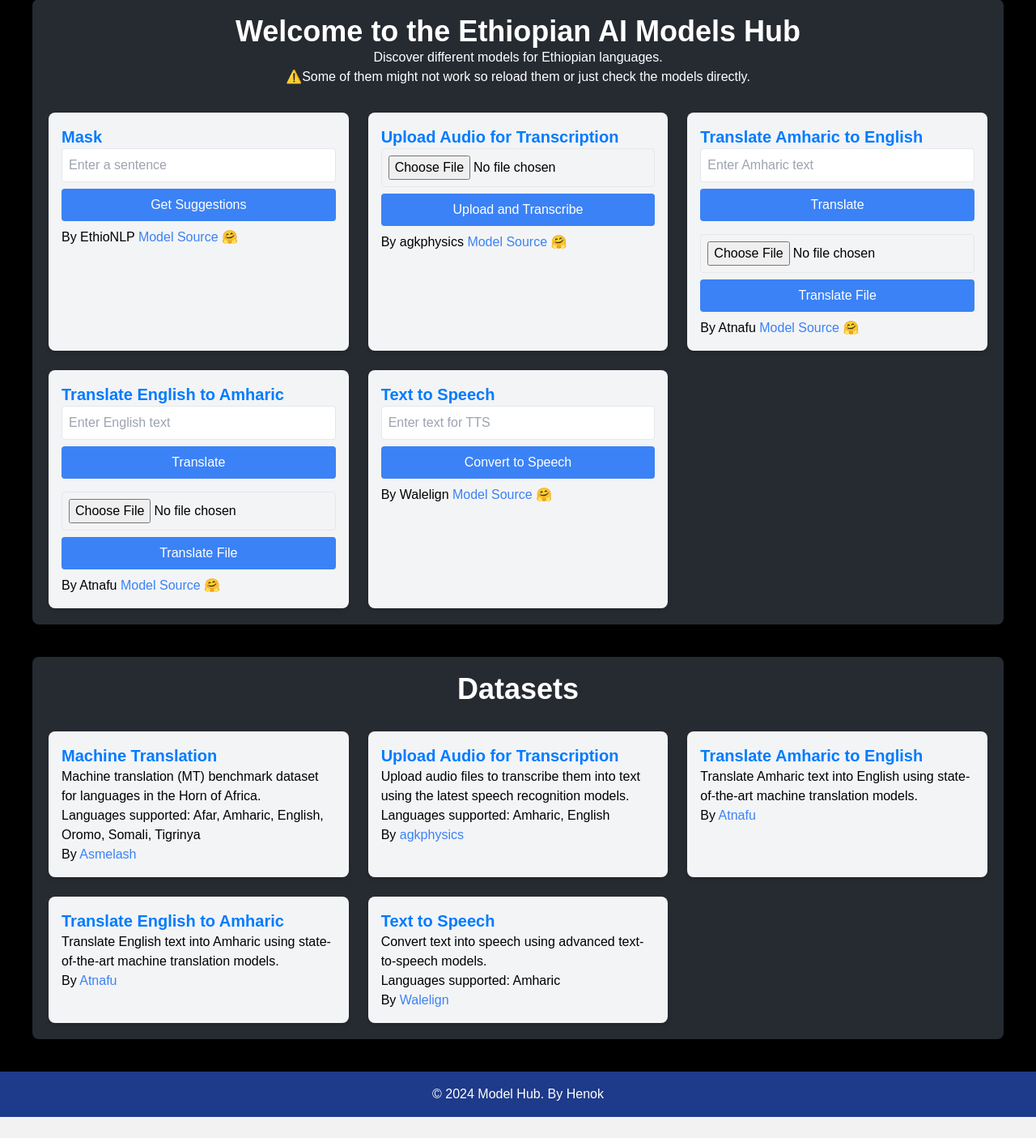
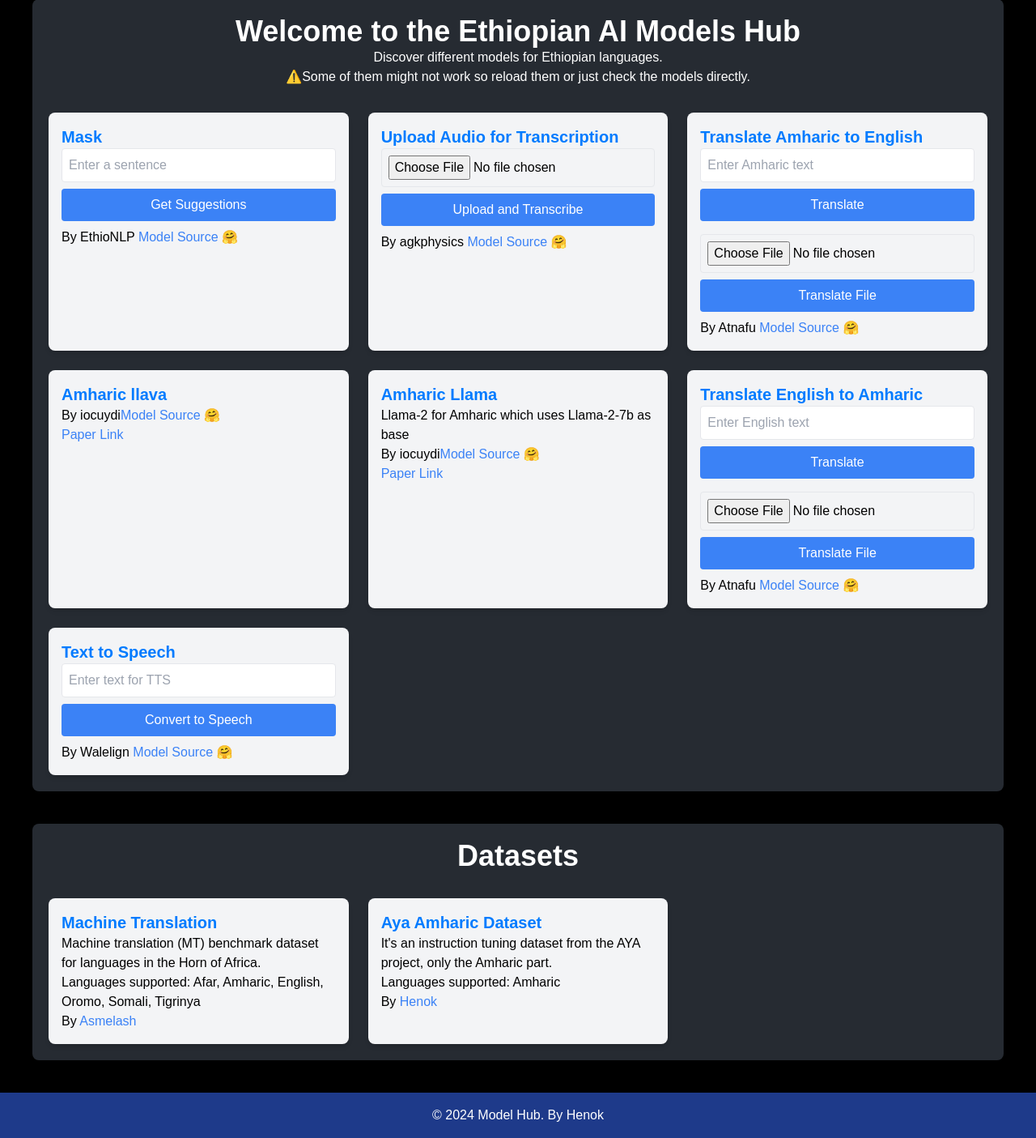
Before and after one commit to HenokB/Model-Hub, a Flask app: page / in a window 1280 px wide. Shown: the part 41-1446 px from the top of the page at 81% size. Before the commit the page ends 1420 px from the top, so only its background shows below. Run offline with Flask 3, Linux system fonts and the light colour scheme.

Commit message:
add more models

```diff
--- a/templates/index.html
+++ b/templates/index.html
@@ -73,6 +73,22 @@
                 <p class="mt-2">By Atnafu <a id="amharic-english-link" class="model-link text-blue-500" href="#" target="_blank">Model Source 🤗</a></p>
             </div>
 
+
+            <div class="section p-4 bg-gray-100 rounded-lg shadow-md">
+                <h2 class="text-xl font-semibold">Amharic llava</h2>
+                <p>By iocuydi<a id="llm-link" class="model-link text-blue-500" href="https://huggingface.co/iocuydi/amharic-llava" target="_blank">Model Source 🤗</a></p>
+                <p><a id="llm-link" class="model-link text-blue-500" href="https://huggingface.co/papers/2403.06354" target="_blank">Paper Link</a></p>
+
+            </div>
+
+            <div class="section p-4 bg-gray-100 rounded-lg shadow-md">
+                <h2 class="text-xl font-semibold">Amharic Llama</h2>
+                <p>Llama-2 for Amharic which uses Llama-2-7b as base</p>
+                <p>By iocuydi<a id="llm-link" class="model-link text-blue-500" href="https://huggingface.co/iocuydi/llama-2-amharic-3784m" target="_blank">Model Source 🤗</a></p>
+                <p><a id="llm-link" class="model-link text-blue-500" href="https://huggingface.co/papers/2403.06354" target="_blank">Paper Link</a></p>
+
+            </div>
+
             <div class="section p-4 bg-gray-100 rounded-lg shadow-md">
                 <h2 class="text-xl font-semibold">Translate English to Amharic</h2>
                 <input type="text" id="english-text" placeholder="Enter English text" class="w-full p-2 border rounded mb-2">
@@ -110,29 +126,11 @@
             </div>
 
             <div class="section p-4 bg-gray-100 rounded-lg shadow-md">
-                <h2 class="text-xl font-semibold">Upload Audio for Transcription</h2>
-                <p>Upload audio files to transcribe them into text using the latest speech recognition models.</p>
-                <p>Languages supported: Amharic, English</p>
-                <p>By <a id="asr-link" class="model-link text-blue-500" href="https://huggingface.co/agkphysics/wav2vec2-large-xlsr-53-amharic" target="_blank">agkphysics</a></p>
-            </div>
+                <h2 class="text-xl font-semibold">Aya Amharic Dataset</h2>
+                <p>It's an instruction tuning dataset from the AYA project, only the Amharic part.</p>
+                <p>Languages supported: Amharic</p>
 
-            <div class="section p-4 bg-gray-100 rounded-lg shadow-md">
-                <h2 class="text-xl font-semibold">Translate Amharic to English</h2>
-                <p>Translate Amharic text into English using state-of-the-art machine translation models.</p>
-                <p>By <a id="amharic-english-link" class="model-link text-blue-500" href="https://huggingface.co/Atnafu/Amharic-English-MT" target="_blank">Atnafu</a></p>
-            </div>
-
-            <div class="section p-4 bg-gray-100 rounded-lg shadow-md">
-                <h2 class="text-xl font-semibold">Translate English to Amharic</h2>
-                <p>Translate English text into Amharic using state-of-the-art machine translation models.</p>
-                <p>By <a id="english-amharic-link" class="model-link text-blue-500" href="https://huggingface.co/Atnafu/English-Amharic-MT" target="_blank">Atnafu</a></p>
-            </div>
-
-            <div class="section p-4 bg-gray-100 rounded-lg shadow-md">
-                <h2 class="text-xl font-semibold">Text to Speech</h2>
-                <p>Convert text into speech using advanced text-to-speech models.</p>
-                <p>Languages supported: Amharic</p>
-                <p>By <a id="tts-link" class="model-link text-blue-500" href="https://huggingface.co/Walelign/speecht5_tts_Amharic" target="_blank">Walelign</a></p>
+                <p>By <a id="llm-link" class="model-link text-blue-500" href=" https://huggingface.co/datasets/Henok/aya_amharic_dataset" target="_blank">Henok</a></p>
             </div>
         </div>
     </div>
```
